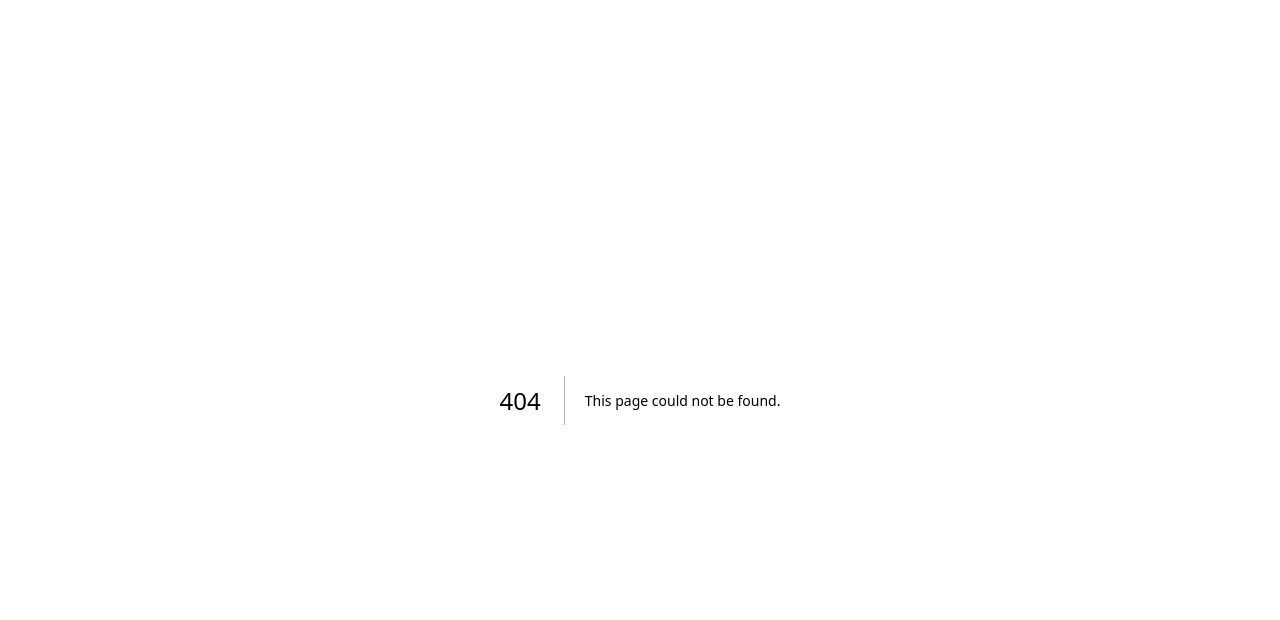
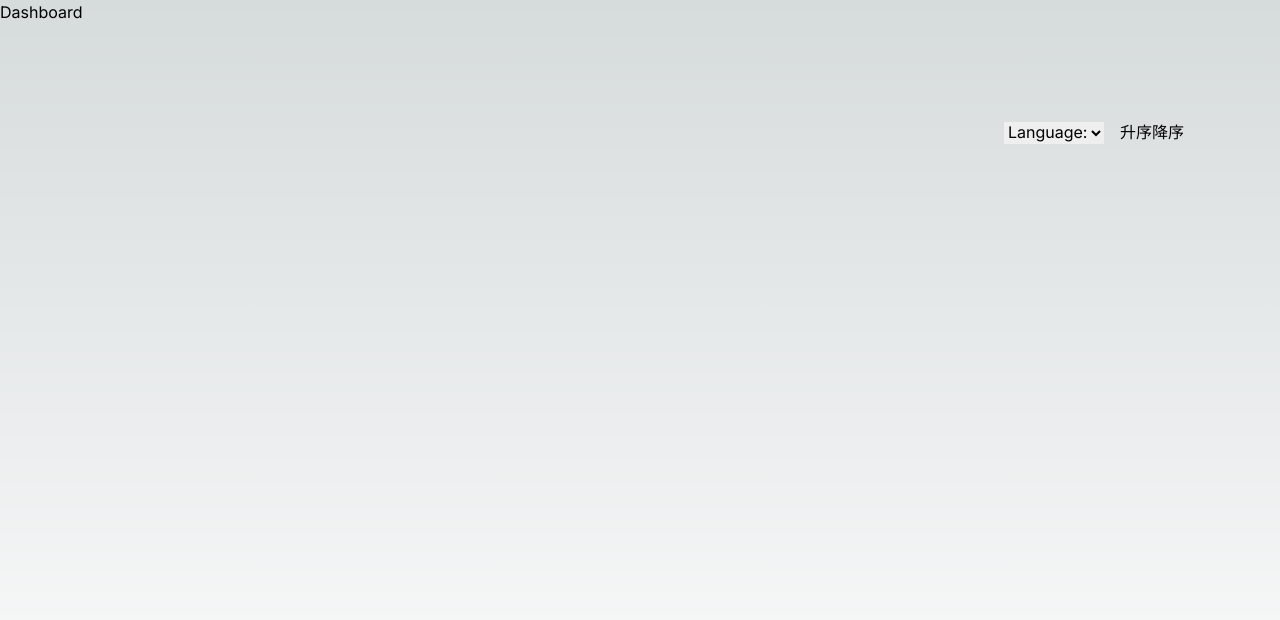
Before and after one commit to jetjo/next-blog, a Next.js app: page /client in a window 1280 px wide. Before the commit this address had no page. Shown: the top 620 px of the page. Built offline with nearby package versions, Linux system fonts and the light colour scheme.

Commit message:
useRouter

```diff
--- /dev/null
+++ b/src/app/client/page.tsx
@@ -0,0 +1,26 @@
+"use client";
+
+import { useRouter } from "next/navigation";
+// import { useRouter } from "next/router"; // 不能用于`Client Component`
+import SortButton from "./components/sort-button";
+import LocalOptions from "./components/local-options";
+
+export default function Page() {
+  const router = useRouter();
+  return (
+    <>
+      {" "}
+      <nav className="nav">
+        <button type="button" onClick={() => router.push("/dashboard")}>
+          Dashboard
+        </button>
+      </nav>
+      <main className="flex min-h-screen justify-between p-24">
+        <div className="flex1 items-mr1 float-items-right">
+          <SortButton></SortButton>
+          <LocalOptions></LocalOptions>
+        </div>
+      </main>
+    </>
+  );
+}
```
